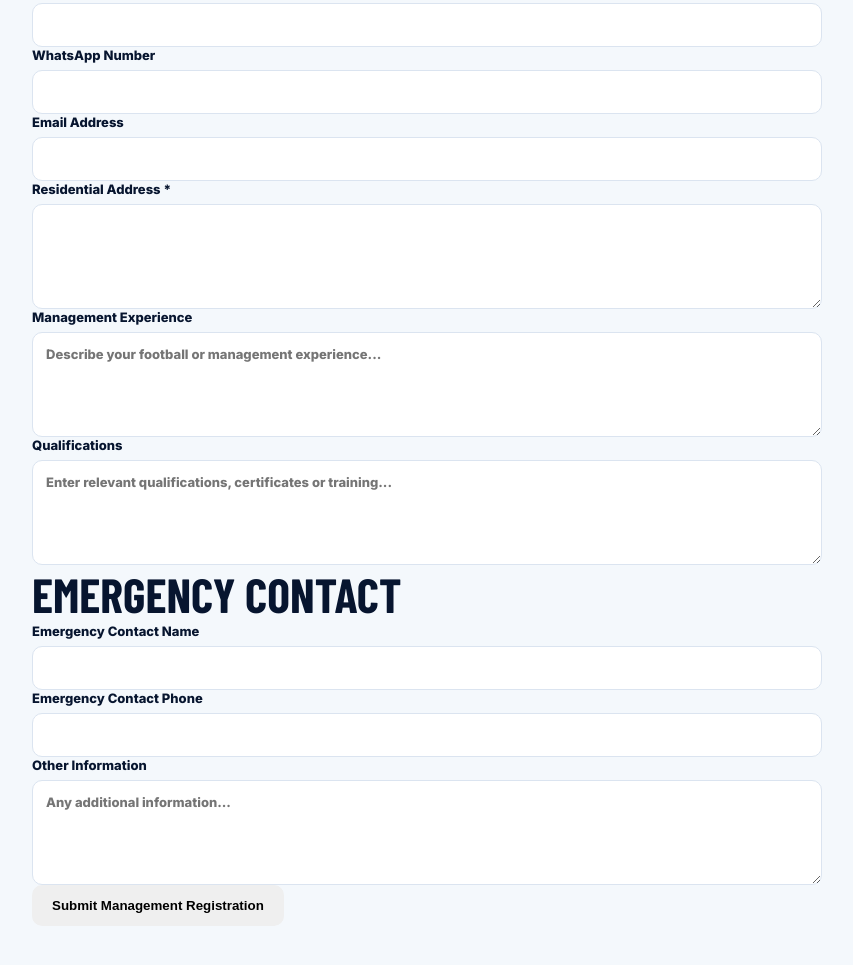
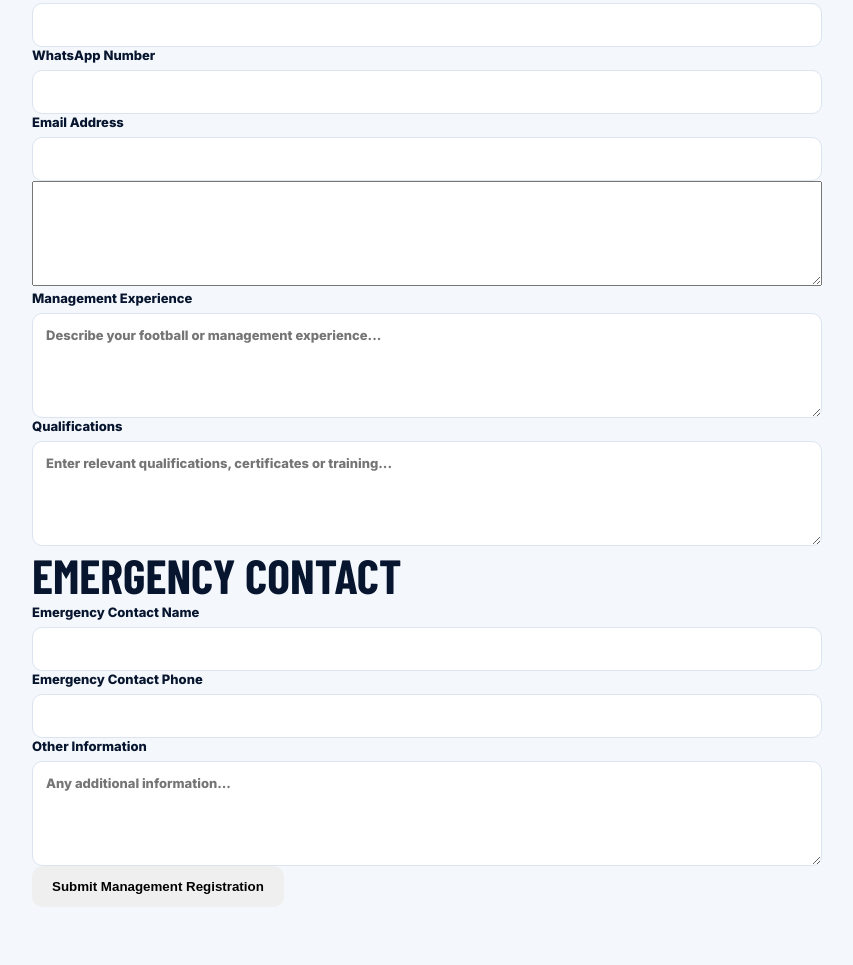
Before and after one commit to shegason001-lang/AllStars, a website: page public/management-registration.html in a window 1280 px wide. Shown: the part 1314-2279 px from the top of the page, without its empty margins (213-1066 px from the left). Drawn offline with nearby package versions, Linux system fonts and the light colour scheme; a web font is replaced by a local one.

Commit message:
Update management-registration.html

```diff
--- a/public/management-registration.html
+++ b/public/management-registration.html
@@ -295,15 +295,15 @@
       </label>
 
 
-      <label>
+     <!--- <label>
         Residential Address *
         <textarea
           id="address"
           rows="3"
           required
         ></textarea>
-      </label>
-
+      </label>-->
+<textarea id="address" name="address" required></textarea>
 
       <label>
         Management Experience
```
